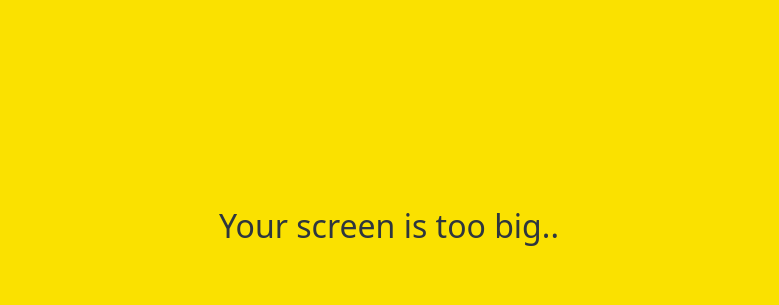
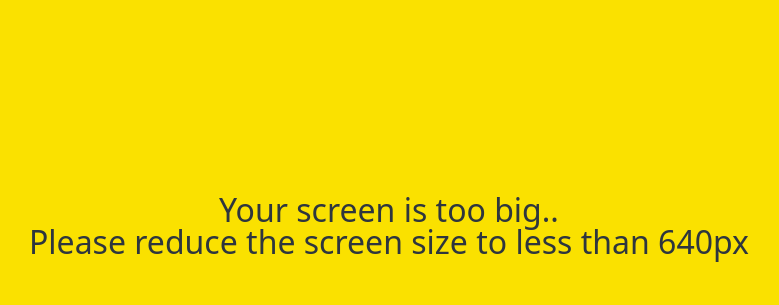
Before and after one commit to twothreezero/kokoa-clone-default, a plain HTML site: page index.html in a window 1280 px wide. Shown: the part 174-479 px from the top of the page, without its empty margins (251-1030 px from the left). Drawn offline with Linux system fonts and the light colour scheme; files whose address does not match are found by name.

Commit message:
Fix: change no-mobile

```diff
--- a/css/components/no-mobile.css
+++ b/css/components/no-mobile.css
@@ -9,6 +9,7 @@
   align-items: center;
   font-size: 32px;
   top: 0;
+  text-align: center;
 }
 
 @media screen and (max-width: 645px) {
--- a/index.html
+++ b/index.html
@@ -39,7 +39,10 @@
     </form>
 
     <div id="no-mobile">
-      <span>Your screen is too big..</span>
+      <span>
+        Your screen is too big.. <br />
+        Please reduce the screen size to less than 640px
+      </span>
     </div>
 
     <!-- Script -->
```
Also changed, not shown: chat.html (+4 -1 lines), chats.html (+4 -1 lines), find.html (+4 -1 lines), friends.html (+4 -1 lines), more.html (+4 -1 lines), settings.html (+7 -0 lines).
